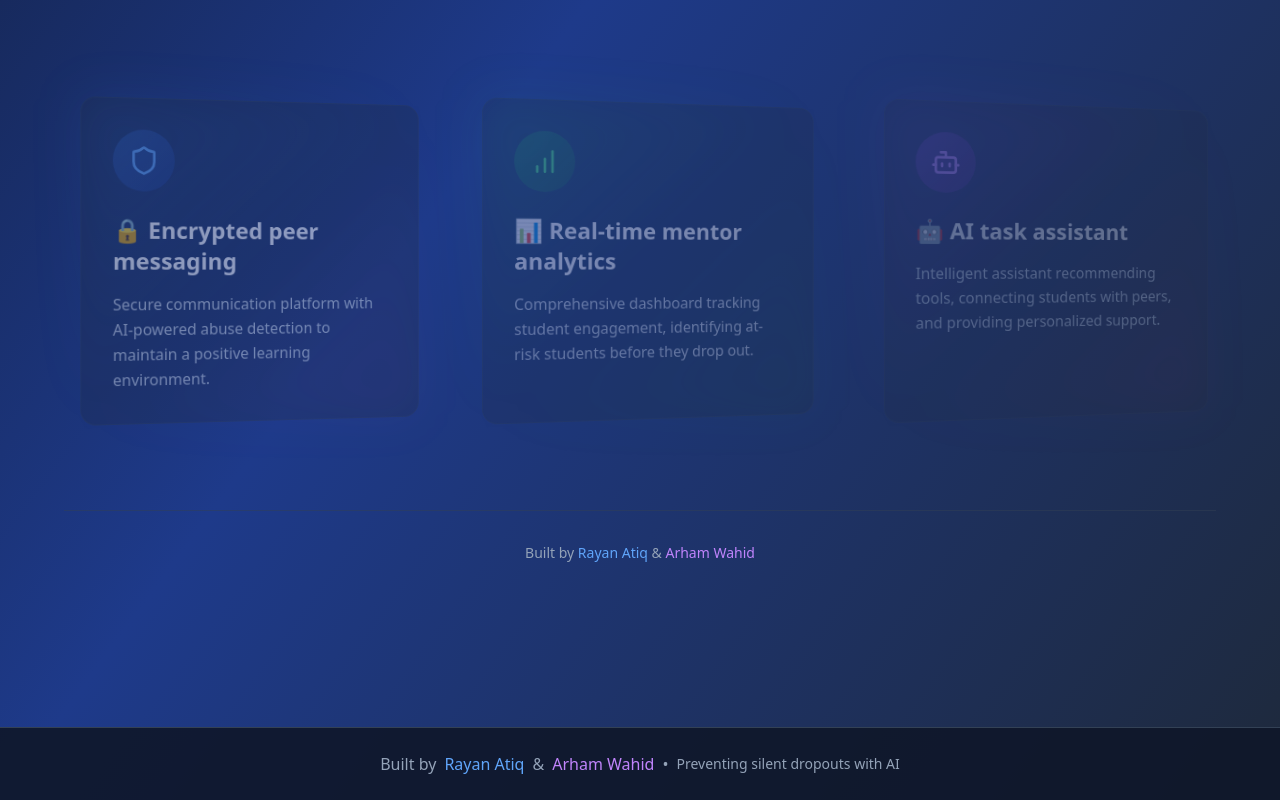
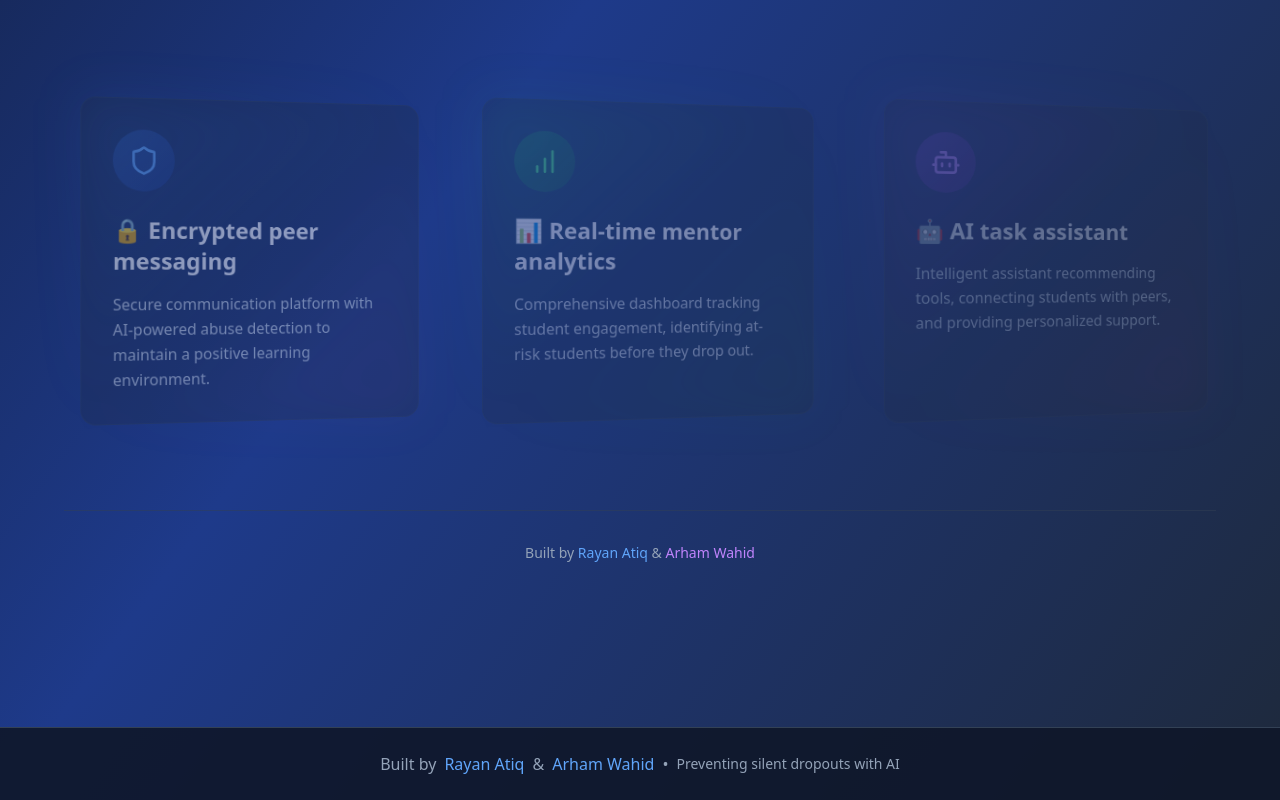
Before and after one commit to Rayan-Atiq/Silent-Dropouts, a React (Vite) app: page / in a window 1280 px wide. Shown: the part 938-1738 px from the top of the page. Built offline with nearby package versions, Linux system fonts and the light colour scheme.

Commit message:
Update App.tsx

```diff
--- a/src/App.tsx
+++ b/src/App.tsx
@@ -159,7 +159,7 @@ function App() {
             <div className="flex items-center space-x-2">
               <span className="text-blue-400 font-medium">Rayan Atiq</span>
               <span className="text-slate-400">&</span>
-              <span className="text-purple-400 font-medium">Arham Wahid</span>
+              <span className="text-blue-400 font-medium">Arham Wahid</span>
             </div>
             <span className="text-slate-400 hidden md:inline">•</span>
             <span className="text-slate-400 text-sm">Preventing silent dropouts with AI</span>
```
